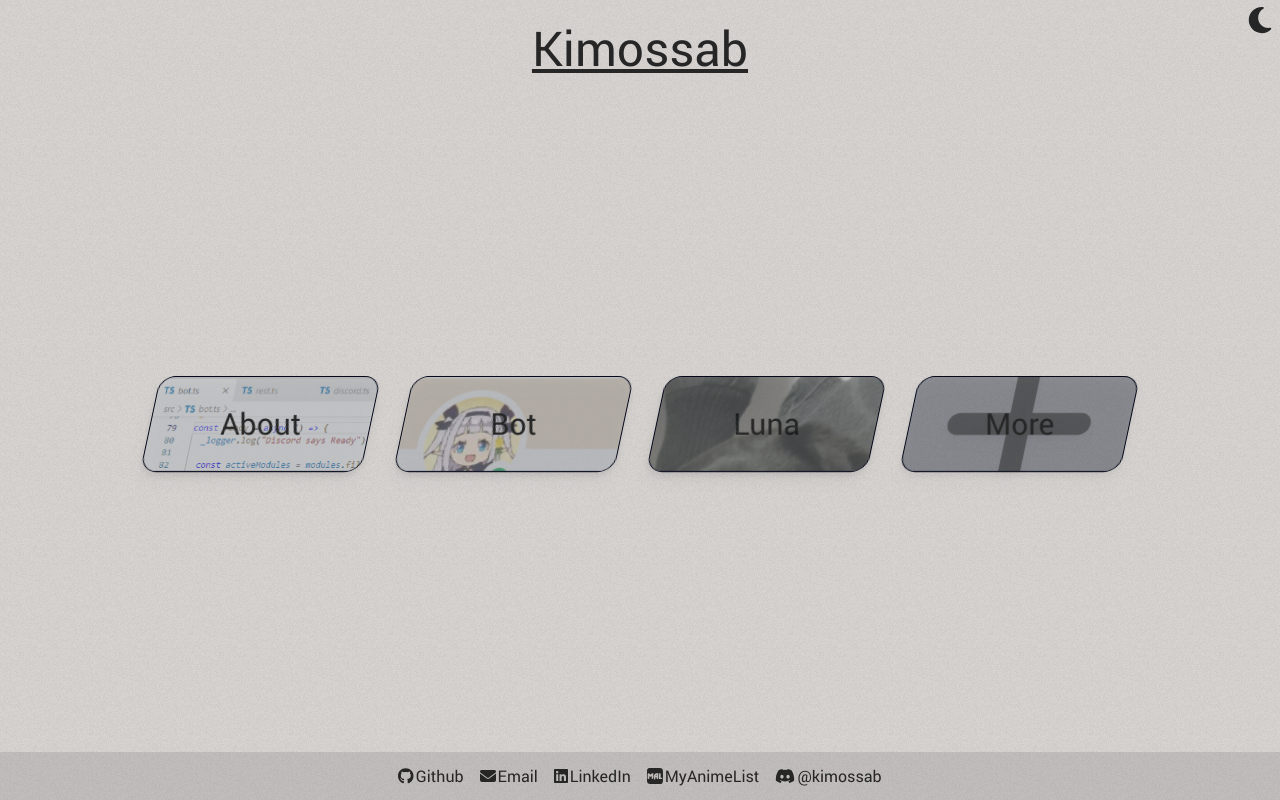
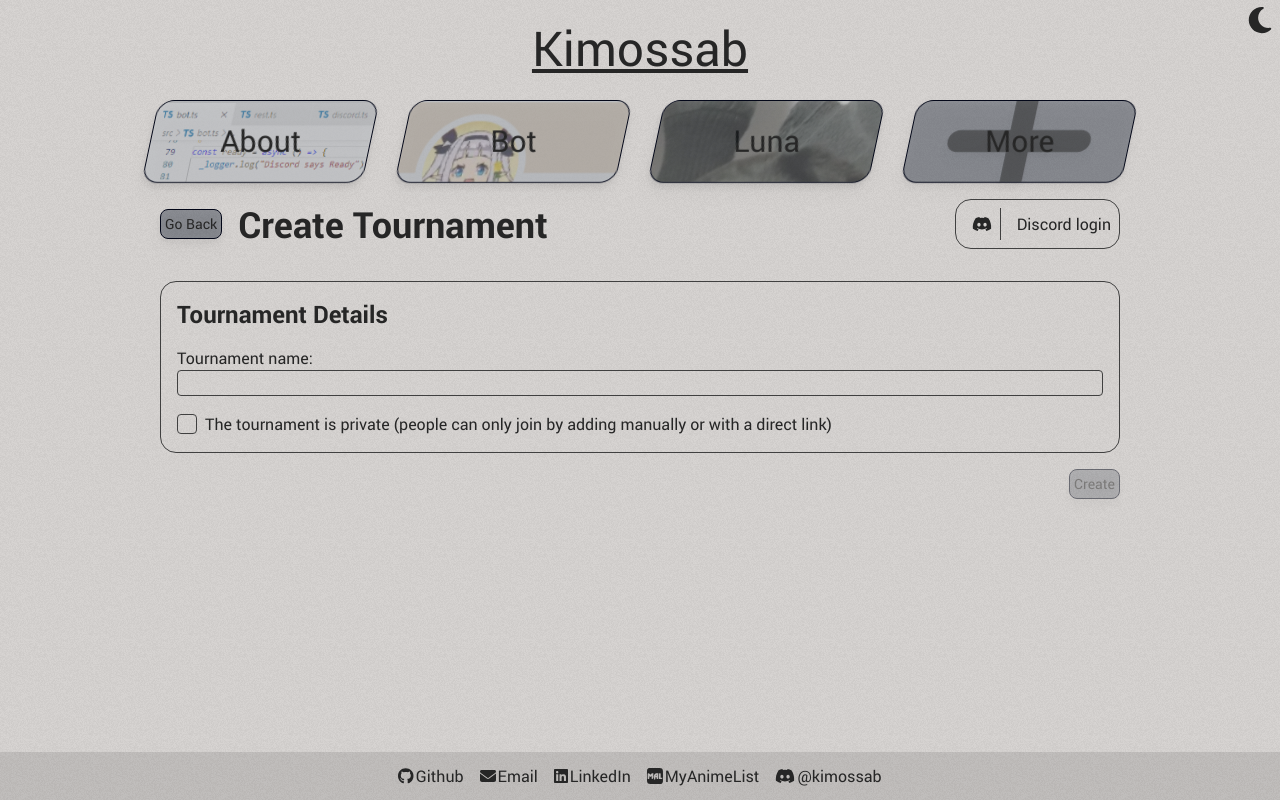
Before and after one commit to Kimossab/kimo-website, a Vue app: page /amq/tournament/create in a window 1280 px wide. Built offline with nearby package versions, Linux system fonts and the light colour scheme; what @badgateway/oauth2-client, vue3-touch-events would draw is missing.

Commit message:
feat: tournament management

```diff
--- a/src/assets/css/base.css
+++ b/src/assets/css/base.css
@@ -156,3 +156,22 @@ input {
   @apply border rounded border-neutral-700 dark:border-stone-300;
   @apply px-2 bg-transparent;
 }
+input[type="checkbox"] {
+  display: none;
+}
+input[type="checkbox"] + span {
+  @apply flex gap-2 items-center;
+  @apply cursor-pointer;
+  @apply no-select;
+}
+input[type="checkbox"] + span::before {
+  @apply content-[''];
+  @apply block;
+  @apply border rounded border-neutral-700 dark:border-stone-300;
+  @apply bg-transparent;
+  @apply h-5 w-5;
+  @apply leading-5 px-1;
+}
+input[type="checkbox"]:checked + span::before {
+  @apply content-['✓'];
+}
--- a/src/components/amq/TournamentList.vue
+++ b/src/components/amq/TournamentList.vue
@@ -8,7 +8,7 @@ const tournamentList: { id: string; name: string }[] = (
 )?.data;
 
 const selectTournament = (id: string) => {
-  router.push({ name: "amq", params: { tournamentId: id } });
+  router.push({ name: "tournament", params: { tournamentId: id } });
 };
 </script>
 
--- /dev/null
+++ b/src/components/amq/dashboard/TournamentDashList.vue
@@ -0,0 +1,52 @@
+<script setup lang="ts">
+import SimpleButton from "@/components/SimpleButton.vue";
+import { useDiscord } from "@/stores/discord";
+import { ButtonVariants } from "@/types";
+import { useRouter } from "vue-router";
+
+const discord = useDiscord();
+const router = useRouter();
+</script>
+
+<template>
+  <div v-if="!discord.playerData?.tournaments.length">
+    You haven't created any tournament yet.
+  </div>
+  <div
+    v-for="tournament in discord.playerData.tournaments"
+    v-else
+    :key="tournament.id"
+    class="flex justify-between border-t py-4"
+  >
+    <div>{{ tournament.name }}</div>
+    <div class="flex gap-2">
+      <SimpleButton
+        :variant="ButtonVariants.Small"
+        @click="
+          router.push({
+            name: 'tournament-edit',
+            params: { tournament: tournament.id },
+          })
+        "
+        >Manage</SimpleButton
+      >
+      <SimpleButton
+        :variant="ButtonVariants.Small"
+        @click="
+          router.push({
+            name: 'tournament',
+            params: { tournamentId: tournament.id },
+          })
+        "
+        >View</SimpleButton
+      >
+    </div>
+  </div>
+  <div class="flex justify-center border-t pt-4">
+    <SimpleButton
+      :variant="ButtonVariants.Small"
+      @click="router.push({ name: 'tournament-create' })"
+      >Create new tournament</SimpleButton
+    >
+  </div>
+</template>
--- a/src/helpers/AMQ.ts
+++ b/src/helpers/AMQ.ts
@@ -2,6 +2,12 @@ enum AnimeType {
   Movie = "movie",
   Ona = "ONA",
   Tv = "TV",
+}
+
+export enum TournamentStatus {
+  Open = "open",
+  OnGoing = "on-going",
+  Finished = "finished",
 }
 
 export interface TournamentSong {
@@ -74,11 +80,17 @@ export interface Phase {
 }
 
 export interface ITournament {
-  name: string;
+  _id: string;
   players: string[];
   animes: Anime[];
   songs: Song[];
   phases: Phase[];
+  name: string;
+  hasBegun: boolean;
+  creator: string;
+  status: TournamentStatus;
+  serverId: string | null;
+  public: boolean;
 }
 
 type UniqueCount<T> = [T, number][];
--- a/src/router/index.ts
+++ b/src/router/index.ts
@@ -11,6 +11,8 @@ import MangaView from "../views/MangaView.vue";
 import HomeView from "../views/HomeView.vue";
 import AMQDashboardView from "../views/AMQDashboardView.vue";
 import AMQView from "../views/AMQView.vue";
+import TournamentView from "../views/TournamentView.vue";
+import TournamentManagementView from "../views/TournamentManagementView.vue";
 
 const routes: Array<RouteRecordRaw> = [
   {
@@ -44,14 +46,29 @@ const routes: Array<RouteRecordRaw> = [
     component: MangaView,
   },
   {
+    path: "/amq",
+    name: "amq",
+    component: AMQView,
+  },
+  {
+    path: "/amq/tournament/create",
+    name: "tournament-create",
+    component: TournamentManagementView,
+  },
+  {
+    path: "/amq/tournament/edit/:tournament",
+    name: "tournament-edit",
+    component: TournamentManagementView,
+  },
+  {
+    path: "/amq/tournament/:tournamentId?",
+    name: "tournament",
+    component: TournamentView,
+  },
+  {
     path: "/amq/dashboard",
     name: "amqDashboard",
     component: AMQDashboardView,
-  },
-  {
-    path: "/amq/:tournamentId?",
-    name: "amq",
-    component: AMQView,
   },
 ];
 
--- a/src/stores/discord.ts
+++ b/src/stores/discord.ts
@@ -1,5 +1,6 @@
+import type { ITournament } from "@/helpers/AMQ";
 import { makeHmacGETRequest, makeHmacPOSTRequest } from "@/helpers/HmacRequest";
-import type { DiscordState } from "@/types";
+import type { DiscordState, TournamentCreateInput } from "@/types";
 import {
   OAuth2Client,
   generateCodeVerifier,
@@ -140,5 +141,31 @@ export const useDiscord = defineStore({
       );
       this.savedPlayerData = JSON.stringify(this.playerData);
     },
+
+    async createTournament(name: string, isPrivate: boolean): Promise<string> {
+      const tournamentData = await makeHmacPOSTRequest<
+        ITournament,
+        TournamentCreateInput
+      >(
+        `${import.meta.env.VITE_API_URL}amq/tournament/`,
+        import.meta.env.VITE_API_SECRET,
+        {
+          name,
+          creator: this.user!.id,
+          serverId: null,
+          public: !isPrivate,
+        }
+      );
+      await this.getPlayerData();
+      return tournamentData._id;
+    },
+
+    async getTournament(id: string): Promise<ITournament> {
+      const tournamentData = await makeHmacGETRequest<ITournament>(
+        `${import.meta.env.VITE_API_URL}amq/tournament/${id}`,
+        import.meta.env.VITE_API_SECRET
+      );
+      return tournamentData;
+    },
   },
 });
--- a/src/types.ts
+++ b/src/types.ts
@@ -42,6 +42,12 @@ export interface DiscordState {
     }[];
   } | null;
   savedPlayerData: string | null;
+}
+export interface TournamentCreateInput {
+  name: string;
+  creator: string;
+  serverId: string | null;
+  public: boolean;
 }
 
 export interface APIReply<S> {
--- a/src/views/AMQDashboardView.vue
+++ b/src/views/AMQDashboardView.vue
@@ -2,10 +2,13 @@
 import LoadSpinner from "@/components/LoadSpinner.vue";
 import SimpleButton from "@/components/SimpleButton.vue";
 import PlaylistList from "@/components/amq/dashboard/PlaylistList.vue";
+import TournamentDashList from "@/components/amq/dashboard/TournamentDashList.vue";
 import DiscordLogin from "@/components/discord/DiscordLogin.vue";
 import { useDiscord } from "@/stores/discord";
 import { ButtonVariants } from "@/types";
+import { useRouter } from "vue-router";
 
+const router = useRouter();
 const discord = useDiscord();
 discord.load();
 
@@ -20,7 +23,12 @@ const save = async () => {
   >
     <div v-if="!discord.isLoading" class="mb-4 mt-2 flex flex-col gap-4">
       <div class="w-full flex justify-between mb-4">
-        <h1>AMQ Dashboard</h1>
+        <div class="flex gap-4 items-center">
+          <SimpleButton :variant="ButtonVariants.Small" @click="router.back()"
+            >Go Back</SimpleButton
+          >
+          <h1>AMQ Dashboard</h1>
+        </div>
 
         <div class="flex gap-4">
           <DiscordLogin />
@@ -39,6 +47,7 @@ const save = async () => {
         <h3 class="mb-2">Playlists</h3>
         <PlaylistList />
       </div>
+
       <div class="flex justify-end">
         <SimpleButton
           :variant="ButtonVariants.Small"
@@ -47,6 +56,11 @@ const save = async () => {
           >Save</SimpleButton
         >
       </div>
+
+      <div class="border rounded-2xl p-4">
+        <h3 class="mb-2">Your Tournaments</h3>
+        <TournamentDashList />
+      </div>
     </div>
     <LoadSpinner v-else />
   </div>
--- a/src/views/AMQView.vue
+++ b/src/views/AMQView.vue
@@ -1,22 +1,22 @@
 <script setup lang="ts">
-import TournamentContainer from "@/components/amq/TournamentContainer.vue";
 import TournamentList from "@/components/amq/TournamentList.vue";
 import LoadSpinner from "@/components/LoadSpinner.vue";
 import DiscordLogin from "@/components/discord/DiscordLogin.vue";
-import { useRoute, useRouter } from "vue-router";
+import { useRouter } from "vue-router";
 import { useDiscord } from "@/stores/discord";
 
-const route = useRoute();
 const router = useRouter();
 const discord = useDiscord();
 
 const deselectTournament = () => {
-  router.push({ name: "amq", params: { tournamentId: null } });
+  router.push({ name: "amq" });
 };
 </script>
 
 <template>
-  <div class="w-full h-full p-6 amq overflow-y-auto">
+  <div
+    class="w-full px-content-padding mx-auto h-full amq overflow-y-auto pt-2"
+  >
     <div class="w-full flex justify-between mb-4">
       <button class="underline w-auto mb-4" @click="deselectTournament()">
         <h1>AMQ Tournaments</h1>
@@ -32,21 +32,9 @@ const deselectTournament = () => {
         <DiscordLogin />
       </div>
     </div>
-
-    <template v-if="!route.params.tournamentId">
-      <Suspense>
-        <TournamentList></TournamentList>
-        <template #fallback><LoadSpinner></LoadSpinner></template>
-      </Suspense>
-    </template>
-
-    <template v-else>
-      <Suspense>
-        <TournamentContainer
-          :tournament-id="(route.params.tournamentId as string)"
-        />
-        <template #fallback><LoadSpinner></LoadSpinner></template>
-      </Suspense>
-    </template>
+    <Suspense>
+      <TournamentList></TournamentList>
+      <template #fallback><LoadSpinner></LoadSpinner></template>
+    </Suspense>
   </div>
 </template>
--- /dev/null
+++ b/src/views/TournamentManagementView.vue
@@ -0,0 +1,94 @@
+<script setup lang="ts">
+import LoadSpinner from "@/components/LoadSpinner.vue";
+import SimpleButton from "@/components/SimpleButton.vue";
+import DiscordLogin from "@/components/discord/DiscordLogin.vue";
+import { useDiscord } from "@/stores/discord";
+import { ButtonVariants } from "@/types";
+import { ref } from "vue";
+import { useRoute, useRouter } from "vue-router";
+
+const route = useRoute();
+const router = useRouter();
+const discord = useDiscord();
+discord.load();
+
+const isEdit = !!route.params.tournament;
+
+const tournamentName = ref<string>("");
+const isPrivate = ref<boolean>(false);
+const isLoading = ref<boolean>(isEdit);
+
+if (isEdit) {
+  discord
+    .getTournament(route.params.tournament as string)
+    .then((tournament) => {
+      tournamentName.value = tournament.name;
+      isPrivate.value = !tournament.public;
+      isLoading.value = false;
+    });
+}
+
+const save = async () => {
+  const id = await discord.createTournament(
+    tournamentName.value,
+    isPrivate.value
+  );
+
+  router.push({ name: "tournament-edit", params: { tournament: id } });
+};
+</script>
+
+<template>
+  <div
+    class="w-full px-content-padding mx-auto h-full tournament-create overflow-y-auto"
+  >
+    <div
+      v-if="!discord.isLoading && !isLoading"
+      class="mb-4 mt-2 flex flex-col gap-4"
+    >
+      <div class="w-full flex justify-between mb-4">
+        <div class="flex gap-4 items-center">
+          <SimpleButton
+            :variant="ButtonVariants.Small"
+            @click="router.push({ name: 'amqDashboard' })"
+            >Go Back</SimpleButton
+          >
+          <h1>{{ isEdit ? "Manage Tournament" : "Create Tournament" }}</h1>
+        </div>
+
+        <div class="flex gap-4">
+          <DiscordLogin />
+        </div>
+      </div>
+
+      <div class="border rounded-2xl p-4 flex flex-col gap-4">
+        <h3>Tournament Details</h3>
+
+        <div class="flex-col flex">
+          <label for="tournament-name">Tournament name:</label>
+          <input v-model="tournamentName" name="tournament-name" />
+        </div>
+
+        <div class="flex">
+          <label>
+            <input v-model="isPrivate" type="checkbox" />
+            <span>
+              The tournament is private (people can only join by adding manually
+              or with a direct link)</span
+            >
+          </label>
+        </div>
+      </div>
+
+      <div class="flex justify-end">
+        <SimpleButton
+          :variant="ButtonVariants.Small"
+          :disabled="!tournamentName"
+          @click="save"
+          >{{ isEdit ? "Save" : "Create" }}</SimpleButton
+        >
+      </div>
+    </div>
+    <LoadSpinner v-else />
+  </div>
+</template>
--- /dev/null
+++ b/src/views/TournamentView.vue
@@ -0,0 +1,24 @@
+<script setup lang="ts">
+import TournamentContainer from "@/components/amq/TournamentContainer.vue";
+import LoadSpinner from "@/components/LoadSpinner.vue";
+import SimpleButton from "@/components/SimpleButton.vue";
+import { ButtonVariants } from "@/types";
+import { useRoute, useRouter } from "vue-router";
+
+const route = useRoute();
+const router = useRouter();
+</script>
+
+<template>
+  <div class="w-full h-full p-6 tournament overflow-y-auto">
+    <SimpleButton :variant="ButtonVariants.Small" @click="router.back()"
+      >Go Back</SimpleButton
+    >
+    <Suspense>
+      <TournamentContainer
+        :tournament-id="(route.params.tournamentId as string)"
+      />
+      <template #fallback><LoadSpinner></LoadSpinner></template>
+    </Suspense>
+  </div>
+</template>
```
